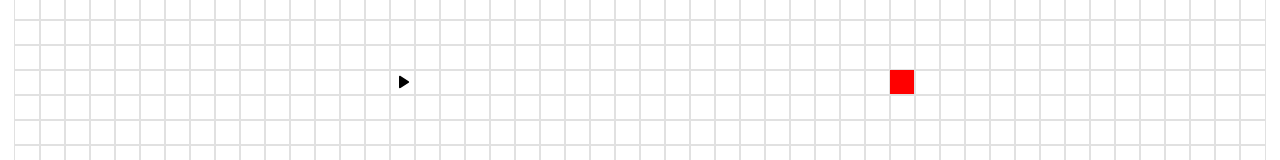
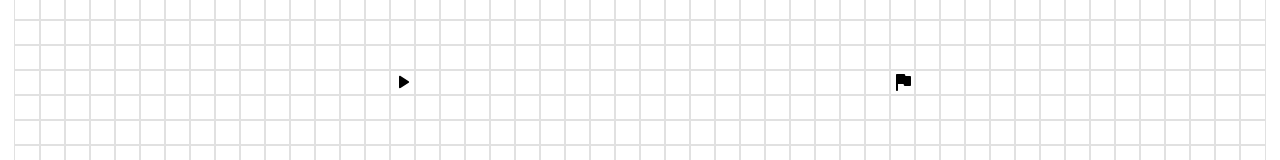
Before and after one commit to malikgithub01/PathFindingVisualizer, a React (Create React App) app: page / in a window 1280 px wide. Shown: the part 302-462 px from the top of the page. Built offline with nearby package versions, Linux system fonts and the light colour scheme.

Commit message:
Finish icon draggable

```diff
--- a/src/components/grid/grid.js
+++ b/src/components/grid/grid.js
@@ -1,25 +1,21 @@
-
-const FINISH_NODE_ROW = 10;
-const FINISH_NODE_COL = 35;
-
-export function getInitialGrid(start) {
+export function getInitialGrid(start, finish) {
     const grid = [];
     for (let row = 0; row < 20; row++) {
         const currentRow = [];
         for (let col = 0; col < 50; col++) {
-            currentRow.push(createNode(col, row, start));
+            currentRow.push(createNode(col, row, start, finish));
         }
         grid.push(currentRow);
     }
     return grid;
 };
 
-function createNode(col, row, start) {
+function createNode(col, row, start, finish) {
     return {
         col,
         row,
         isStart: row === start.row && col === start.col,
-        isFinish: row === FINISH_NODE_ROW && col === FINISH_NODE_COL,
+        isFinish: row === finish.row && col === finish.col,
         distance: Infinity,
         isVisited: false,
         isWall: false,
--- a/src/components/node/Node.js
+++ b/src/components/node/Node.js
@@ -1,53 +1,65 @@
 import React, { useState } from 'react'
 import PlayArrowRoundedIcon from '@mui/icons-material/PlayArrowRounded';
+import FlagRoundedIcon from '@mui/icons-material/FlagRounded';
 import './Node.css';
 
 const Node = (props) => {
     const [dragging, setDragging] = useState(false)
     const {
         col,
+        row,
         isFinish,
         isStart,
         isWall,
         onMouseDown,
         onMouseEnter,
         onMouseUp,
-        allowDrop,
-        setAllowDrop,
-        row,
+        allowStartDrop,
+        setAllowStartDrop,
+        allowFinishDrop,
+        setAllowFinishDrop,
         mouseDisabled,
         startPoint,
         setStartPoint,
+        finishPoint,
+        setFinishPoint
     } = props;
 
 
-    const extraClassName = isFinish
-        ? 'node-finish'
-        : isWall
-            ? 'node-wall'
-            : '';
+    const extraClassName = isWall ? 'node-wall' : '';
 
     const handleDragStart = (e) => {
-        if(checkPosition(row, col)){
-            console.log("YO")
-            setAllowDrop(true)
+        if (checkStartPosition(row, col)) {
+            setAllowStartDrop(true)
+        }
+        if (checkFinishPosition(row, col)) {
+            setAllowFinishDrop(true)
         }
     }
 
     const handleDrop = (e) => {
-        if(allowDrop){
+        if (allowStartDrop) {
             setStartPoint({ row: row, col: col })
-            setAllowDrop(false)
+            setAllowStartDrop(false)
+        }
+        if (allowFinishDrop) {
+            setFinishPoint({ row: row, col: col })
+            setAllowFinishDrop(false)
         }
     };
 
     const handleDragOver = (e) => {
         e.preventDefault();
-        e.dataTransfer.dropEffect = 'move';
     };
 
-    const checkPosition = (row, col) => {
+    const checkStartPosition = (row, col) => {
         if (startPoint.row === row && startPoint.col === col) {
+            return true;
+        } else return false;
+    }
+
+    const checkFinishPosition = (row, col) => {
+        if (finishPoint.row === row && finishPoint.col === col) {
             return true;
         } else return false;
     }
@@ -61,12 +73,17 @@ const Node = (props) => {
             onMouseUp={() => onMouseUp()}
             onDragStart={handleDragStart}
             onDrop={handleDrop}
-            onDragEnd={() => setAllowDrop(false)}
+            onDragEnd={() => {
+                setAllowStartDrop(false);
+                setAllowFinishDrop(false);
+            }}
             onDragOver={handleDragOver}
-            draggable={checkPosition(row, col) ? true : false}
+            draggable={checkStartPosition(row, col) || checkFinishPosition(row, col) ? true : false}
             {...(isStart ? { onMouseOver: () => setDragging(true) } : null)}
+            {...(isFinish ? { onMouseOver: () => setDragging(true) } : null)}
         >
-            {checkPosition(row, col) && <PlayArrowRoundedIcon />}
+            {checkStartPosition(row, col) && <PlayArrowRoundedIcon />}
+            {checkFinishPosition(row, col) && <FlagRoundedIcon />}
         </div>
     )
 }
--- a/src/visualizer/PathVisualizer.js
+++ b/src/visualizer/PathVisualizer.js
@@ -6,8 +6,6 @@ import './PathVisualizer.css'
 
 
 
-const FINISH_NODE_ROW = 10;
-const FINISH_NODE_COL = 35;
 
 const PathVisualizer = () => {
 
@@ -15,7 +13,9 @@ const PathVisualizer = () => {
     const [mouseIsPressed, setMouseIsPressed] = useState(false);
     const [mouseDisabled, setMouseDisabled] = useState(false)
     const [startPoint, setStartPoint] = useState({ row: 10, col: 15 })
-    const [allowDrop, setAllowDrop] = useState(false)
+    const [finishPoint, setFinishPoint] = useState({row: 10, col:35 })
+    const [allowStartDrop, setAllowStartDrop] = useState(false)
+    const [allowFinishDrop, setAllowFinishDrop] = useState(false)
 
     useEffect(() => {
         const disableDraggable = () => {
@@ -25,7 +25,7 @@ const PathVisualizer = () => {
             });
           };
           disableDraggable();
-        const initialGrid = getInitialGrid(startPoint);
+        const initialGrid = getInitialGrid(startPoint, finishPoint);
         setGrid(initialGrid);
     }, []);
 
@@ -33,6 +33,7 @@ const PathVisualizer = () => {
 
     const handleMouseDown = (row, col) => {
         if (startPoint.row === row && startPoint.col === col) return;
+        if(finishPoint.row === row && finishPoint.col === col) return;
         const newGrid = getNewGridWithWallToggled(grid, row, col);
         setGrid(newGrid);
         setMouseIsPressed(true);
@@ -41,6 +42,7 @@ const PathVisualizer = () => {
     const handleMouseEnter = (row, col) => {
         if (!mouseIsPressed) return;
         if (startPoint.row === row && startPoint.col === col) return;
+        if(finishPoint.row === row && finishPoint.col === col) return;
         const newGrid = getNewGridWithWallToggled(grid, row, col);
         setGrid(newGrid);
     };
@@ -87,7 +89,7 @@ const PathVisualizer = () => {
     const visualizeDijkstra = () => {
         setMouseDisabled(true)
         const startNode = grid[startPoint.row][startPoint.col];
-        const finishNode = grid[FINISH_NODE_ROW][FINISH_NODE_COL];
+        const finishNode = grid[finishPoint.row][finishPoint.col];
         const visitedNodesInOrder = dijkstra(grid, startNode, finishNode);
         const nodesInShortestPathOrder = getNodesInShortestPathOrder(finishNode);
         animateDijkstra(visitedNodesInOrder, nodesInShortestPathOrder, finishNode);
@@ -95,19 +97,13 @@ const PathVisualizer = () => {
 
     const clearGrid = () => {
         setMouseDisabled(false)
-        const initialGrid = getInitialGrid(startPoint);
+        const initialGrid = getInitialGrid(startPoint, finishPoint);
         setGrid(initialGrid);
 
         for (let row = 0; row < 20; row++) {
             for (let col = 0; col < 50; col++) {
                 const element = document.getElementById(`node-${row}-${col}`);
-                if (element) {
-                    if (row === FINISH_NODE_ROW && col === FINISH_NODE_COL) {
-                        element.className = "node node-finish";
-                    } else {
-                        element.className = 'node';
-                    }
-                }
+                if (element) element.className = 'node';
             }
         }
     }
@@ -136,9 +132,13 @@ const PathVisualizer = () => {
                                         isWall={isWall}
                                         startPoint={startPoint}
                                         setStartPoint={setStartPoint}
+                                        finishPoint={finishPoint}
+                                        setFinishPoint={setFinishPoint}
                                         mouseDisabled={mouseDisabled}
-                                        allowDrop={allowDrop}
-                                        setAllowDrop={setAllowDrop}
+                                        allowStartDrop={allowStartDrop}
+                                        setAllowStartDrop={setAllowStartDrop}
+                                        allowFinishDrop={allowFinishDrop}
+                                        setAllowFinishDrop={setAllowFinishDrop}
                                         setMouseDisabled={setMouseDisabled}
                                         onMouseDown={(row, col) => handleMouseDown(row, col)}
                                         onMouseEnter={(row, col) => handleMouseEnter(row, col)}
```
